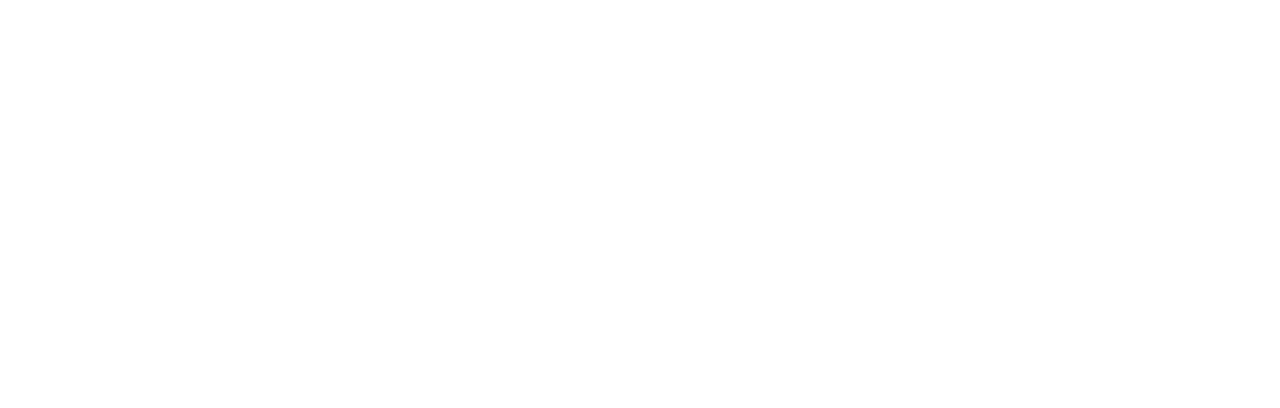
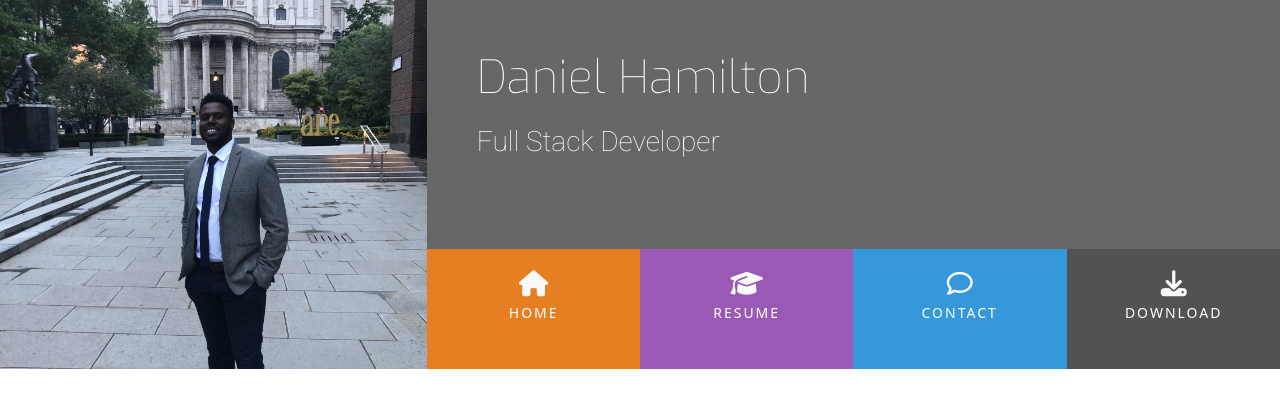
Before and after one commit to dlhamilton/my-website, a plain HTML site: page index.html in a window 1280 px wide. Drawn offline with nearby package versions, Linux system fonts and the light colour scheme.

Commit message:
Add: header layout for page

```diff
--- a/assets/css/style.css
+++ b/assets/css/style.css
@@ -0,0 +1,118 @@
+@import url('https://fonts.googleapis.com/css2?family=Exo:ital,wght@0,100;0,200;0,300;0,400;0,500;0,600;0,700;0,800;0,900;1,100;1,200;1,300;1,400;1,500;1,600;1,700;1,800;1,900&family=Roboto:ital,wght@0,100;0,300;0,400;0,500;0,700;0,900;1,100;1,300;1,400;1,500;1,700;1,900&display=swap');
+
+
+/* ------------------------------------------------------Colours */
+.bg-color-name-title{
+    background-color: #676767;
+}
+
+.ui-menu-color-home{
+    background-color: #e67e22;
+}
+
+.ui-menu-color-resume{
+    background-color: #9b59b6;
+}
+
+.ui-menu-color-contact{
+    background-color: #3498db;
+}
+
+.ui-menu-color-download{
+    background-color: #525252;
+}
+
+.menuitem-colour{
+    color: #fafafa !important;
+}
+/* ------------------------------------------------------Heading */
+header{
+    margin: 0;
+}
+
+.heading{
+    margin-left: 50px;
+}
+
+.logo{
+    background: url("../images/me.jpg");
+    background-position: center;
+    background-repeat: no-repeat;
+    background-size: cover;
+    min-height: 360px;
+    transition: all 2s ease-in-out;
+    -moz-transition: all 2s ease-in-out;
+    -webkit-transition: all 2s ease-in-out;
+}
+
+.name{
+    font-family: "Exo", sans-serif;
+    font-weight: 100;
+    font-size: 46px;
+    margin-top: 50px;
+    color: #fff;
+}
+
+.title{
+    font-family: "Roboto", sans-serif;
+    font-weight: 200;
+    font-size: 28px;
+    margin-top: 20px;
+    margin-bottom: 90px;
+    color: #fff;
+}
+
+.list-inline-item:not(:last-child){
+    margin: 0;
+}
+
+.menucontainer{
+font-size: 0;
+}
+
+#nav{
+    margin: 0;
+}
+
+#nav li {
+    font-size: 14px;
+    padding: 0;
+}
+
+.menuitem{
+    height: 120px;
+    text-align: center;
+    padding: 0;
+}
+
+.menuitem a {
+    width: 100%;
+    text-decoration: none;
+    color: #fff;
+    height: 120px;
+}
+
+.menuitem a i{
+padding-top: 22px;
+display: block;
+color: #fff;
+font-size: 26px;
+}
+
+.menuitem span{
+    display: block;
+    width:100%;
+    padding-top: 5px;
+    text-align: center;
+    text-transform: uppercase;
+    font-size: 14px;
+    font-weight: 300;
+    letter-spacing: 2px;
+}
+
+/* ------------------------------------------------------Hover.css */
+
+.hvr-sweep-to-bottom:before{
+    background-color: rgba(0,0,0,0.2);
+    height: 120px;
+}
--- a/index.html
+++ b/index.html
@@ -7,13 +7,48 @@
     <meta name="viewport" content="width=device-width, initial-scale=1.0">
     <link href="https://cdn.jsdelivr.net/npm/bootstrap@5.2.2/dist/css/bootstrap.min.css" rel="stylesheet"
         integrity="sha384-Zenh87qX5JnK2Jl0vWa8Ck2rdkQ2Bzep5IDxbcnCeuOxjzrPF/et3URy9Bv1WTRi" crossorigin="anonymous">
-
+    <link rel="stylesheet" href="https://cdnjs.cloudflare.com/ajax/libs/hover.css/2.1.1/css/hover-min.css" type="text/css">
+    <link rel="stylesheet" href="assets/css/style.css" type="text/css">
     <title>Daniel</title>
 </head>
 
 <body>
     <header>
+        <div class="row g-0">
+            <a href="index.html" class="col-md-4 logo">
 
+            </a>
+            <div class="col-md-8">
+                <div class="row g-0 bg-color-name-title">
+                    <div class="col heading">
+                        <h1 class="name">Daniel Hamilton</h1>
+                        <h2 class="title">Full Stack Developer</h2>
+                    </div>
+                </div>
+                <div class="row g-0">
+                    <div class="col">
+                        <ul id="nav" class="list-inline menucontainer">
+                            <li class="col-6 col-sm-3 ui-menu-color-home list-inline-item menuitem">
+                                <a href="#" class="hvr-sweep-to-bottom"><i class="fa fa-home menuitem-colour"
+                                        aria-hidden="true"></i><span>Home</span></a>
+                            </li>
+                            <li class="col-6 col-sm-3 ui-menu-color-resume list-inline-item menuitem">
+                                <a href="#" class="hvr-sweep-to-bottom"><i class="fa fa-graduation-cap menuitem-colour"
+                                        aria-hidden="true"></i><span>Resume</span></a>
+                            </li>
+                            <li class="col-6 col-sm-3 ui-menu-color-contact list-inline-item menuitem">
+                                <a href="#" class="hvr-sweep-to-bottom"><i class="fa fa-comment-o menuitem-colour"
+                                        aria-hidden="true"></i><span>Contact</span></a>
+                            </li>
+                            <li class="col-6 col-sm-3 ui-menu-color-download list-inline-item menuitem">
+                                <a href="#" class="hvr-sweep-to-bottom"><i class="fa fa-download menuitem-colour"
+                                        aria-hidden="true"></i><span>Download</span></a>
+                            </li>
+                        </ul>
+                    </div>
+                </div>
+            </div>
+        </div>
     </header>
     <section>
 
```
Also changed, not shown: assets/images/me.jpg (added).
